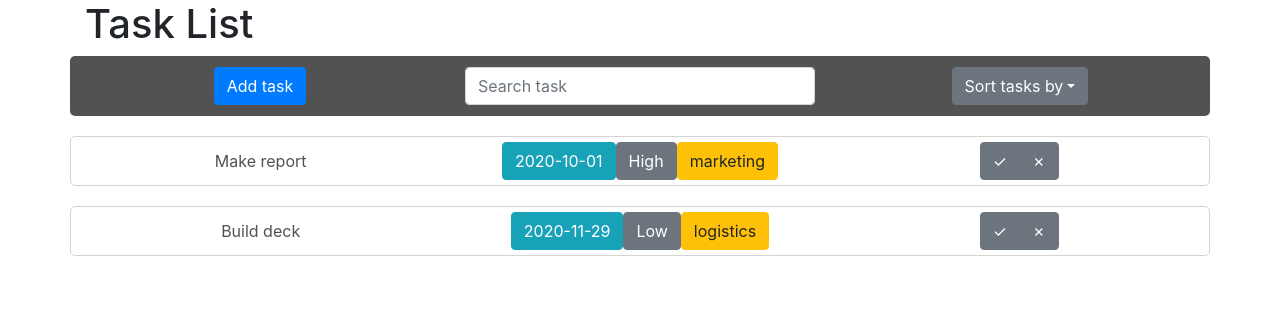
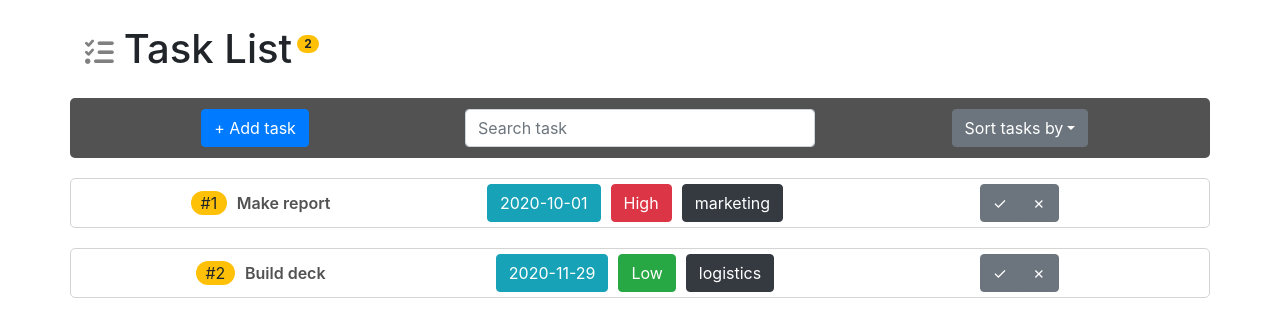
Before and after one commit to jbellmont/task-list-react, a React (Create React App) app: page / in a window 1280 px wide. Shown: the top 336 px of the page. Built offline with nearby package versions, Linux system fonts and the light colour scheme.

Commit message:
Added form validation in Add Task component. On Complete click, styed the task to strikeout the text and change the background colour.

```diff
--- a/public/index.html
+++ b/public/index.html
@@ -25,6 +25,8 @@
       work correctly both with client-side routing and a non-root public URL.
       Learn how to configure a non-root public URL by running `npm run build`.
     -->
+    <script src="https://kit.fontawesome.com/b4895fab6a.js" crossorigin="anonymous"></script>
+
     <title>Task List</title>
   </head>
   <body>
--- a/src/components/App.css
+++ b/src/components/App.css
@@ -1,21 +1,18 @@
-.app-container {
-  background-color: blue;
-  height: 100vh;
+h1 {
+  margin: 25px 0px 25px 0px;
 }
 
-.app-title-container {
-  height: 100px;
-  display: flex;
-  justify-content: center;
-  align-items: center;
-  margin: 0;
+.task-icon {
+  font-size: 1.8rem;
+  color: grey;
+  margin-right: 10px;
 }
 
-.app-title-text {
-  font-size: 5rem;
-  color: #525252;
+.no-of-tasks {
+  font-size: 0.75rem;
+  margin-left: 5px;
 }
 
-.app-title-container i {
-  color: #525252;
+.no-of-tasks:hover {
+  cursor: default;
 }
--- a/src/components/App.js
+++ b/src/components/App.js
@@ -30,6 +30,24 @@ class App extends React.Component {
     inputValue: "",
   };
 
+  countNumberOfCurrentTasks = () => {
+    // counts the number of active tasks and uses it to display number by H1 heading
+    const completedOrDeletedTasks = this.state.tasks.filter(task => {
+      if (task.complete || task.deleted) {
+        return false;
+      } else {
+        return true;
+      }
+    });
+
+    return completedOrDeletedTasks.length;
+  }
+
+
+    //********************* //
+   // Options Menu methods //
+  // ******************** //
+
   onShowAddTaskClick = () => {
     // Makes the Add Task component visible
     this.state.addTaskVisible ? this.setState({ addTaskVisible: false }) : this.setState({ addTaskVisible: true });
@@ -45,6 +63,72 @@ class App extends React.Component {
 
   onSearchBarChange = (task) => this.setState( {inputValue: task} );
   // Updates search bar value in App state
+
+  onSortByDateClick = () => {
+    // Sorts task list by date, with most urgent first
+    this.setState(state => {
+      const sortedTaskList = state.tasks.sort((a,b) => {
+        return new Date(a.dateDue) - new Date(b.dateDue);
+      });
+      return sortedTaskList;
+    });
+  }
+
+  onSortByPriorityClick = () => {
+    // Sorts task list by priority, by High->Medium->Low descending order
+    this.setState(state => {
+      const sortedTaskList = state.tasks.sort((a,b) => {
+
+        if (a.priority === "High" && b.priority === "Medium") {
+          return -1;
+        } else if (a.priority === "High" && b.priority === "Low") {
+          return -1;
+        } else if (a.priority === "Medium" && b.priority === "Low") {
+          return -1;
+        } else if (a.priority === "Medium" && b.priority === "Medium") {
+          return 0;
+        } else if (a.priority === "High" && b.priority === "High") {
+          return 0;
+        } else if (a.priority === "Low" && b.priority === "Low") {
+          return 0;
+        } else if (a.priority === "Medium" && b.priority === "High") {
+          return 1;
+        } else if (a.priority === "Low" && b.priority === "Medium") {
+          return 1;
+        } else if (a.priority === "Low" && b.priority === "High") {
+          return 1;
+        }
+
+      });
+      return sortedTaskList;
+    });
+  }
+
+  onSortByTagClick = () => {
+    // Sorts task list by date, with most urgent first
+    this.setState(state => {
+      const sortedTaskList = state.tasks.sort((a,b) => {
+        let tagA = a.tag.toUpperCase(); // ignore upper and lowercase
+        let tagB = b.tag.toUpperCase(); // ignore upper and lowercase
+
+        if (tagA < tagB) {
+          return -1;
+        } else if (tagA > tagB) {
+          return 1;
+        } else {
+          return 0;
+        }
+
+      });
+
+      return sortedTaskList;
+    });
+  }
+
+
+    //******************//
+   // TaskItem methods //
+  // **************** //
 
   onCompleteTaskButtonClick = (id) => {
     // Callback for when a user clicks on completed task button in the TaskItem component
@@ -74,6 +158,11 @@ class App extends React.Component {
     })
   }
 
+
+    //******************//
+   //  Render method   //
+  // **************** //
+
   render() {
 
     const filteredTasks =
@@ -87,13 +176,17 @@ class App extends React.Component {
 
         <div className="row">
           <div className="col">
-            <h1>Task List</h1>
+            <h1><i class="fas fa-tasks task-icon"></i>Task List<sup><span className="badge badge-pill badge-warning no-of-tasks">{this.countNumberOfCurrentTasks()}</span></sup></h1>
           </div>
         </div>
 
           <OptionsMenu
             onShowAddTaskClick={this.onShowAddTaskClick}
+            onShowCompletedClick={this.onShowCompletedClick}
             onSearchBarChange={this.onSearchBarChange}
+            onSortByDateClick={this.onSortByDateClick}
+            onSortByPriorityClick={this.onSortByPriorityClick}
+            onSortByTagClick={this.onSortByTagClick}
           />
 
         { this.state.addTaskVisible ? <AddTask onAddTaskClick={this.onAddTaskClick} /> : null }
--- a/src/components/OptionsMenu.css
+++ b/src/components/OptionsMenu.css
@@ -6,5 +6,12 @@
   align-items: center;
   border-radius: 5px;
   margin-bottom: 20px;
+}
 
+.options-menu:hover {
+  box-shadow: rgba(0, 0, 0, 0.233) 0px 0px 7.5px;
 }
+
+.options-menu-button {
+  margin-right: 10px;
+}
--- a/src/components/OptionsMenu.js
+++ b/src/components/OptionsMenu.js
@@ -1,5 +1,6 @@
 import React from 'react';
 import SearchBar from './SearchBar';
+import SortTasks from './SortTasks';
 import './OptionsMenu.css'
 
 const OptionsMenu = (props) => {
@@ -8,31 +9,31 @@ const OptionsMenu = (props) => {
     props.onShowAddTaskClick();
   };
 
+  const onShowCompletedClick = () => {
+    props.onShowCompletedClick();
+  }
+
 
   return (
     <div className="row text-center options-menu">
 
       <div className='col-sm-4'>
-        <button className="btn btn-primary" onClick={onShowAddTaskClick}>
-          Add task
+        <button className="btn btn-primary options-menu-button" onClick={onShowAddTaskClick}>
+          + Add task
         </button>
+
       </div>
 
       <div className='col-sm-4'>
-        <SearchBar onSearchBarChange={props.onSearchBarChange}/>
+        <SearchBar onSearchBarChange={props.onSearchBarChange} />
       </div>
 
       <div className='col-sm-4'>
-        <div className="dropdown">
-          <button className="btn btn-secondary dropdown-toggle" type="button" id="dropdownMenuButton" data-toggle="dropdown" aria-haspopup="true" aria-expanded="false">
-            Sort tasks by
-          </button>
-          <div className="dropdown-menu" aria-labelledby="dropdownMenuButton">
-            <a className="dropdown-item" href="#">Due date</a>
-            <a className="dropdown-item" href="#">Priority</a>
-            <a className="dropdown-item" href="#">Tag</a>
-          </div>
-        </div>
+        <SortTasks
+          onSortByDateClick={props.onSortByDateClick}
+          onSortByPriorityClick={props.onSortByPriorityClick}
+          onSortByTagClick={props.onSortByTagClick}
+      />
       </div>
 
     </div>
--- /dev/null
+++ b/src/components/SortTasks.css
@@ -0,0 +1,3 @@
+.sort-item {
+  cursor: pointer;
+}
--- /dev/null
+++ b/src/components/SortTasks.js
@@ -0,0 +1,35 @@
+import React from 'react';
+import './SortTasks.css';
+
+const SortTasks = (props) => {
+
+  const onSortByDateClick = () => {
+    console.log('sort by date!');
+    props.onSortByDateClick();
+  }
+
+  const onSortByPriorityClick = () => {
+    console.log('sort by priority!');
+    props.onSortByPriorityClick();
+  }
+
+  const onSortByTagClick = () => {
+    console.log('sort by tag!');
+    props.onSortByTagClick();
+  }
+
+  return (
+    <div className="dropdown">
+      <button className="btn btn-secondary dropdown-toggle" type="button" id="dropdownMenuButton" data-toggle="dropdown" aria-haspopup="true" aria-expanded="false">
+        Sort tasks by
+      </button>
+      <div className="dropdown-menu" aria-labelledby="dropdownMenuButton">
+        <div className="dropdown-item sort-item" onClick={onSortByDateClick}>Due date</div>
+        <div className="dropdown-item sort-item" onClick={onSortByPriorityClick}>Priority</div>
+        <div className="dropdown-item sort-item" onClick={onSortByTagClick}>Tag</div>
+      </div>
+    </div>
+  );
+}
+
+export default SortTasks;
--- a/src/components/TaskItem.css
+++ b/src/components/TaskItem.css
@@ -6,22 +6,19 @@
   border: #D4D4D5 solid 1px;
   border-radius: 5px;
   margin-bottom: 20px;
-  transition: box-shadow 0.2s;
+  transition: all 0.2s;
 }
 
 .task-item:hover {
   box-shadow: rgba(0, 0, 0, 0.233) 0px 0px 3px;
 }
 
-/* .task-item-section-task-name {
-  flex-grow: 6;
-  text-align: center;
+.id {
+  margin-right: 10px;
+  font-size: 1rem;
+  font-weight: 400;
 }
 
-.task-item-section-due {
-  flex-grow: 1;
+.task-name {
+  font-weight: 600;
 }
-
-.task-item-section-complete {
-  flex-grow: 1;
-} */
--- a/src/components/TaskItem.js
+++ b/src/components/TaskItem.js
@@ -13,23 +13,35 @@ const TaskItem = ({ taskName, dateDue, priority, tag, complete, deleted, onCompl
    onDeleteTaskButtonClick(id);
   };
 
+  const priorityButtonColour =
+    (priority === 'High') ? "danger"
+    : (priority === 'Medium') ? "warning"
+    : "success";
+
+  const completedBackgroundColor =
+    (complete) ? { backgroundColor: "#52525241" } : { };
+
+  const completedStrikeThrough =
+  (complete) ? { textDecoration: "line-through" } : { };
+
   return (
-    <div className="row task-item align-middle">
+    <div className="row task-item align-middle" style={completedBackgroundColor}>
 
-      <div className="col text-center">
-        {taskName}
+      <div className="col text-center" style={completedStrikeThrough}>
+        <span className="badge badge-pill badge-warning id" style={completedStrikeThrough}>#{id}</span>
+        <span className="task-name">{taskName}</span>
       </div>
 
-      <div className="col text-center">
+      <div className="col text-center middle-buttons">
         <button className="btn btn-info">{dateDue}</button>
-        <button className="btn btn-secondary">{priority}</button>
-        <button className="btn btn-warning">{tag}</button>
+        <button className= {`btn btn-${priorityButtonColour}`}>{priority}</button>
+        <button className="btn btn-dark">{tag}</button>
       </div>
 
       <div className="col text-center">
         <div className="btn-group" role="group">
-          <button type="button" className="btn btn-secondary" onClick={onCompleteTaskButtonClickCallBack}>✓</button>
-          <button type="button" className="btn btn-secondary" onClick={onDeleteTaskButtonClickCallBack}>✗</button>
+          <button type="button" className="btn btn-secondary complete-delete" onClick={onCompleteTaskButtonClickCallBack}>✓</button>
+          <button type="button" className="btn btn-secondary complete-delete" onClick={onDeleteTaskButtonClickCallBack}>✗</button>
         </div>
       </div>
 
--- a/src/components/TaskList.css
+++ b/src/components/TaskList.css
@@ -0,0 +1,3 @@
+.middle-buttons button {
+  margin-right: 10px;
+}
--- a/src/components/TaskList.js
+++ b/src/components/TaskList.js
@@ -4,13 +4,11 @@ import './TaskList.css';
 
 const TaskList = (props) => {
 
-  console.log(props);
-
+  //
   const taskListToUse = (props.inputValue === "") ? props.tasks : props.filteredTasks;
 
-    // props.tasks
   const renderedTaskList = taskListToUse.map((task) => {
-      if (task.complete === false && task.deleted === false) {
+    if (task.deleted === false) {
       return (
         <TaskItem
           taskName={task.taskName}
```
Also changed, not shown: src/components/AddTask.js (+21 -7 lines). Lines whose indentation alone changed are shown as unchanged.
